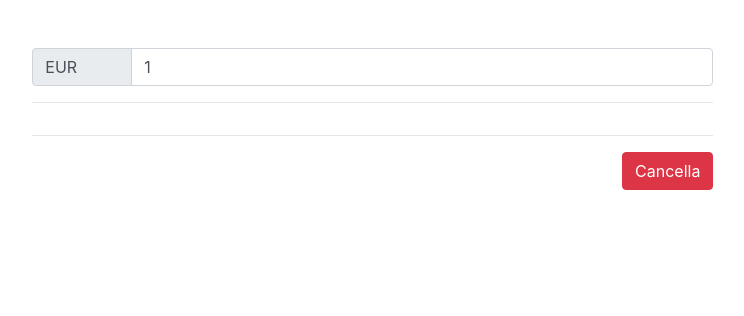
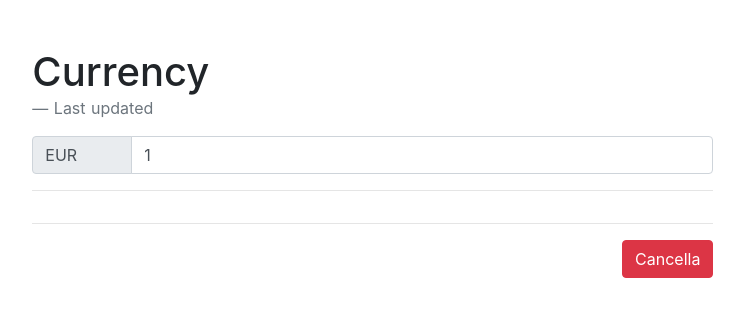
Before and after one commit to ciarlystreet/nuxt-currency, a Nuxt app: page / in a window 1280 px wide. Shown: the top 316 px of the page, without its empty margins (196-940 px from the left). Built offline with nearby package versions, Linux system fonts and the light colour scheme.

Commit message:
added title and last updated date

```diff
--- a/pages/index.vue
+++ b/pages/index.vue
@@ -1,5 +1,9 @@
 <template>
   <div class="col-10 offset-1 col-sm-8 offset-sm-2 pt-5 pb-5">
+    <blockquote class="blockquote">
+      <h1 class="mb-0">Currency</h1>
+      <footer class="blockquote-footer">Last updated {{ date }}</footer>
+    </blockquote>
     <b-form v-if="show" @submit.prevent="" @reset="onReset">
       <div class="row">
         <div class="col-10">
@@ -83,6 +87,8 @@ export default {
           }
         }
       )
+      // eslint-disable-next-line no-console
+      console.log(data)
       const currencies = []
       Object.keys(data.rates).forEach(key => {
         const valute = data.rates[key]
@@ -95,7 +101,8 @@ export default {
       })
       return {
         data,
-        currencies
+        currencies,
+        date: data.date
       }
     } catch (e) {
       error({
```
